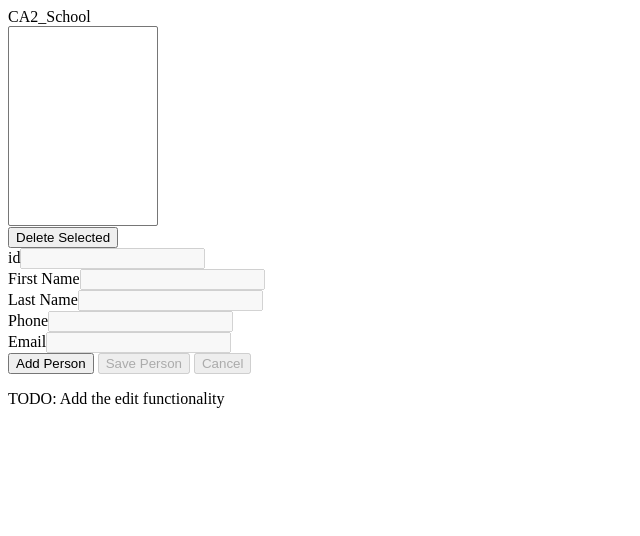
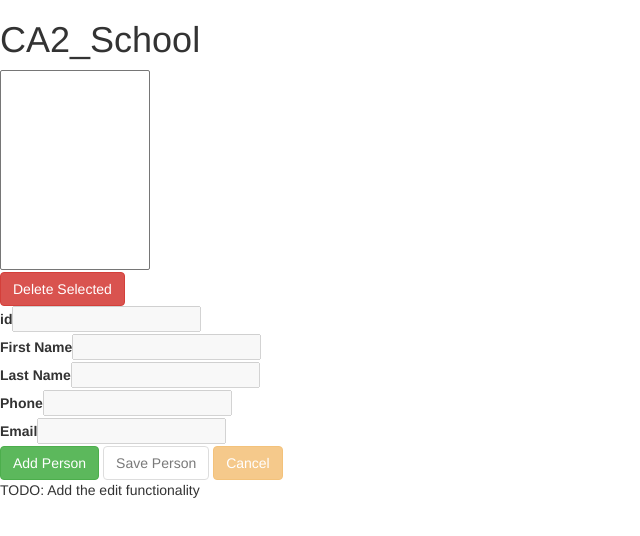
Before and after one commit to Filipovic93/CA2_School, a plain HTML site: page public/index.html in a window 1280 px wide. Shown: the whole page, without its empty margins (0-640 px from the left). Drawn offline with nearby package versions, Linux system fonts and the light colour scheme; no server answers; files whose address does not match are found by name.

Commit message:
Added some css bootstrap

```diff
--- a/public/index.html
+++ b/public/index.html
@@ -6,18 +6,19 @@
     <title>CA2_School</title>
     <meta charset="UTF-8">
     <meta name="viewport" content="width=device-width">
-    <link rel="stylesheet" type="text/css" href="style.css">
+    <link rel="stylesheet" type="text/css" href="http://localhost:8080/files/style.css">
+    <link rel="stylesheet" type="text/css" href="https://maxcdn.bootstrapcdn.com/bootstrap/3.2.0/css/bootstrap.min.css">
     <script src="http://ajax.aspnetcdn.com/ajax/jQuery/jquery-1.11.0.js"></script>
     <script src="http://localhost:8080/files/script.js"></script>
   </head>
   <body>
     <div id="outer">
-      <div id="header">CA2_School</div>
+        <div id="header"><h1>CA2_School</h1></div>
       <div id="all_persons">
         <select id="persons" size="2" style="min-width: 150px;height: 200px;">
         </select>
         <div>
-          <button id="delete">Delete Selected</button>
+          <button id="delete" class="btn btn-danger">Delete Selected</button>
         </div>
       </div>
       <div id="details">
@@ -29,9 +30,9 @@
 
       </div>
       <div>
-        <button id="btn_add">Add Person</button>
-        <button id="btn_save" disabled="disabled">Save Person</button>
-        <button id="btn_cancel" disabled="disabled">Cancel</button>
+        <button id="btn_add" class="btn btn-success">Add Person</button>
+        <button id="btn_save" class="btn btn-default" disabled="disabled">Save Person</button>
+        <button id="btn_cancel" class="btn btn-warning" disabled="disabled">Cancel</button>
       </div>
       <p>TODO: Add the edit functionality </p>
     </div>
--- a/public/script.js
+++ b/public/script.js
@@ -84,7 +84,8 @@
         else{
           $("#fname").attr("disabled","disabled");
           $("#lname").attr("disabled","disabled");
-          $("#phone").attr("disabled","dsiabled");
+          $("#phone").attr("disabled","disabled");
+          $("#email").attr("disabled","disabled");
           $("#btn_save").attr("disabled","disabled");
           $("#btn_cancel").attr("disabled","disabled");
           $("#btn_add").removeAttr("disabled");
--- /dev/null
+++ b/public/style.css
@@ -0,0 +1,11 @@
+/*
+    Created on : 01-10-2014, 14:31:47
+    Author     : jakobgaardandersen
+*/
+
+body {font-family: sans-serif}
+#header {margin: 10px;}
+#outer {margin: 10px; padding: 10px;}
+#all_persons {float: left; padding: 5px;}
+#details {padding: 5px;}
+label  {display: inline-block; float: left; width: 6em;}
```
